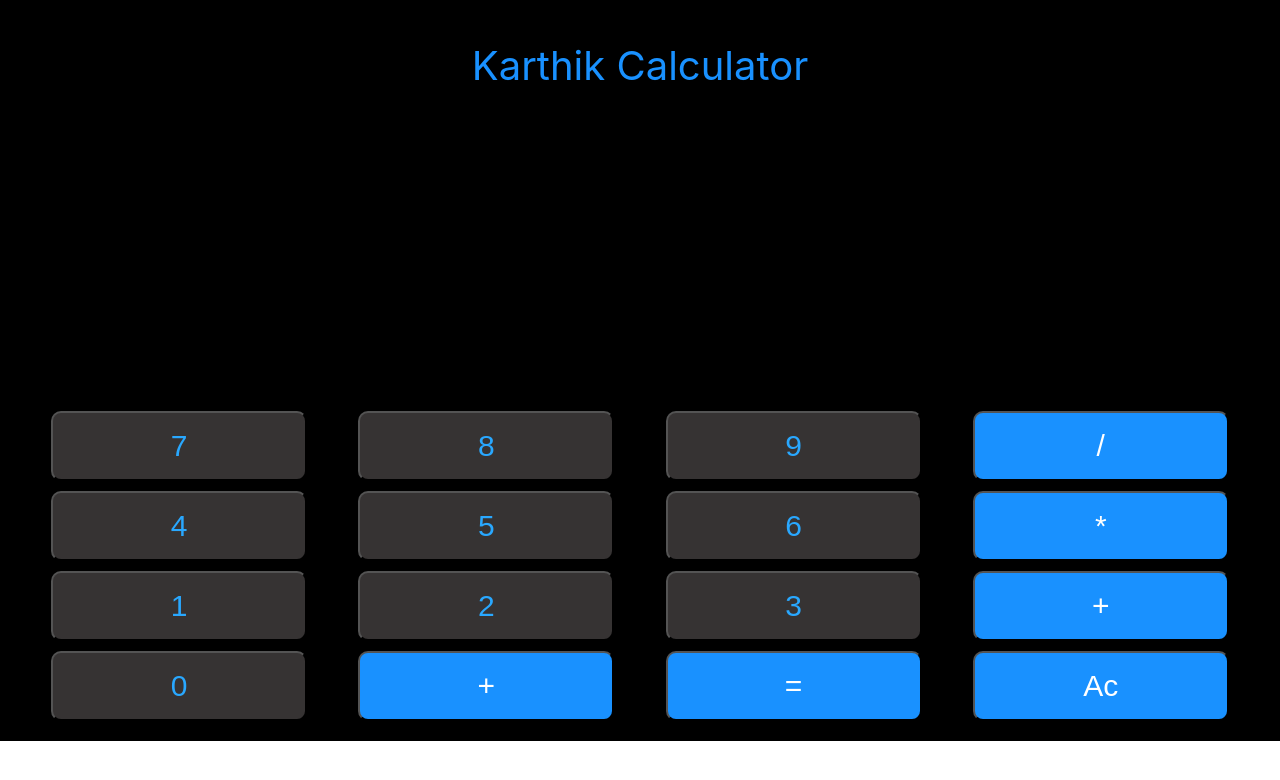
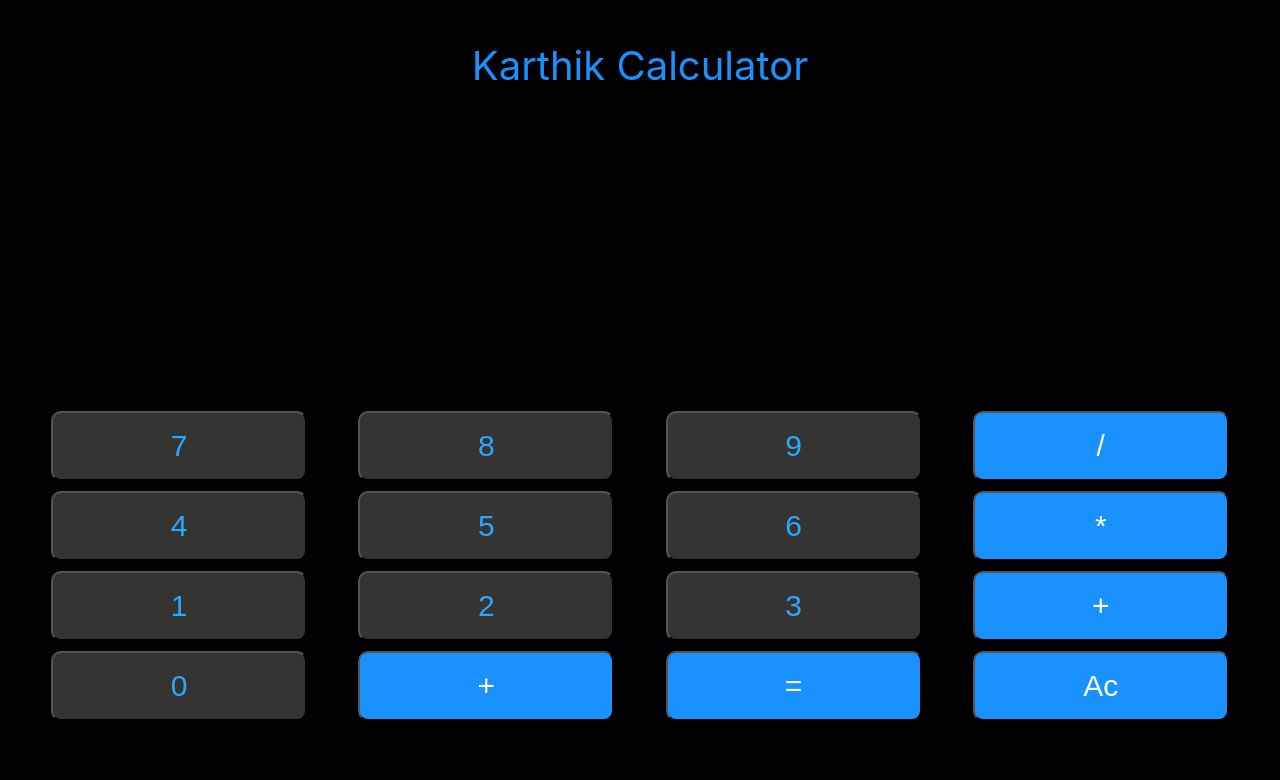
Before and after one commit to muralikarthik123/new-calucaltor, a React (Create React App) app: page / in a window 1280 px wide. Shown: the top 780 px of the page. Built offline with nearby package versions, Linux system fonts and the light colour scheme.

Commit message:
home.css

```diff
--- a/src/home.css
+++ b/src/home.css
@@ -2,7 +2,7 @@
     width:100%;
     background-color: black;
     border:none;
-    min-height: 100%;
+    height: 110vh;
     .bt{
         background-color: #363333;
         color:#29A8FF;
```
